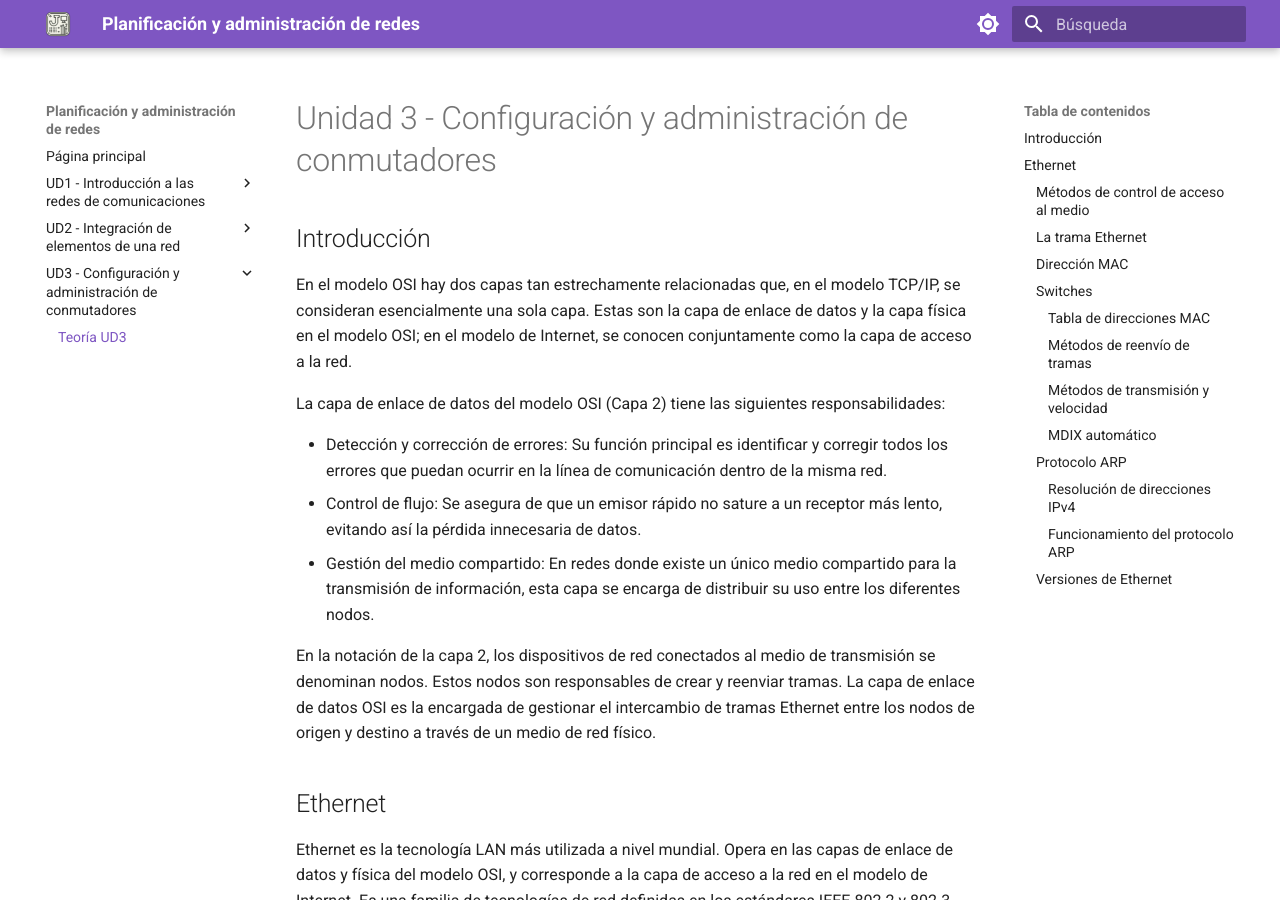
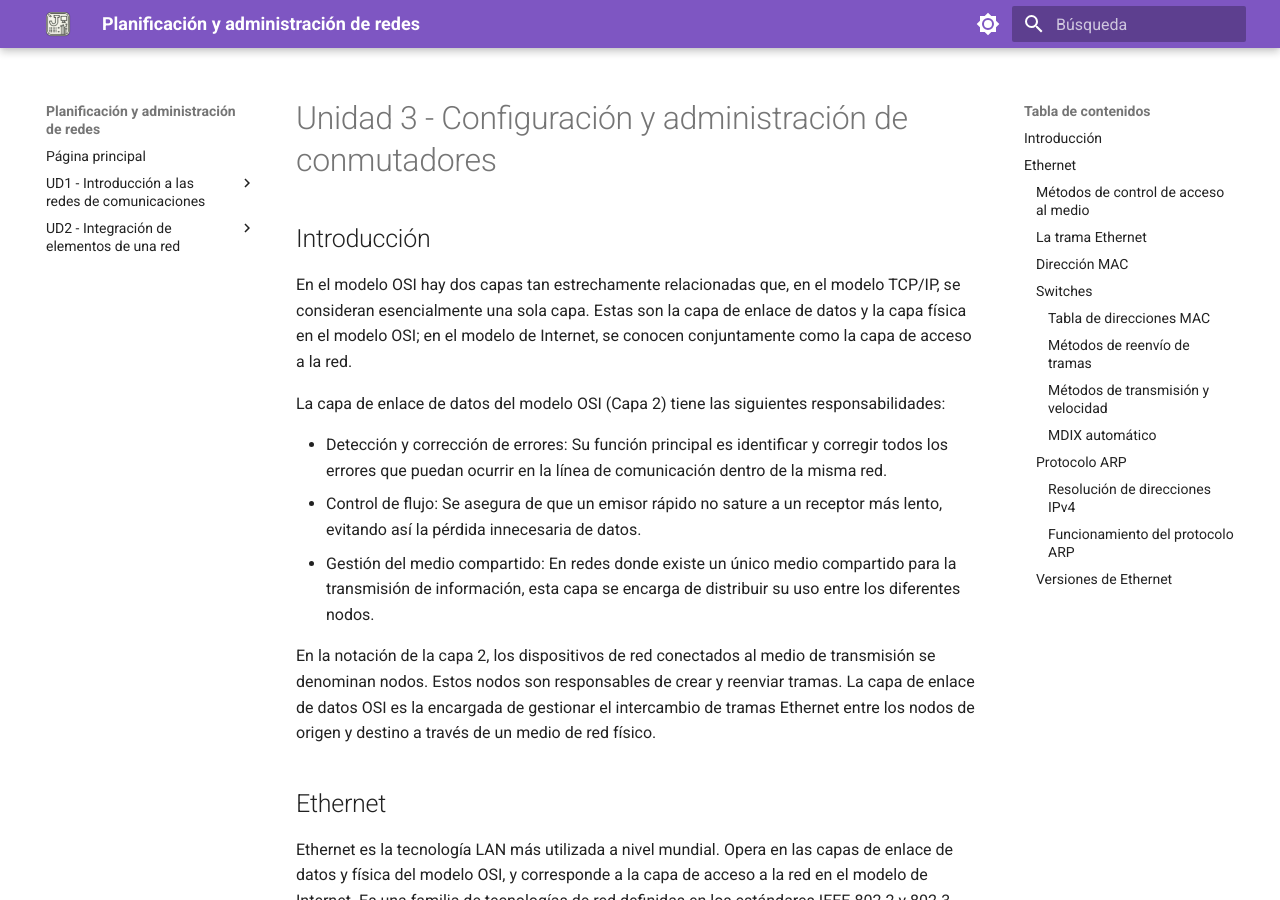
Before and after one commit to Joperpu/par2425, an MkDocs documentation site: the page built from docs/ud3.md, in a window 1280 px wide and 900 px high. Built offline with MkDocs 1.6.1 and Material for MkDocs 9.7.7, drawn with Linux system fonts in a browser that asks for light colours.

Commit message:
Fix Pr2.6

```diff
--- a/mkdocs.yml
+++ b/mkdocs.yml
@@ -37,8 +37,8 @@ nav:
     - Práctica 2.4: pr2.4.md
     - Práctica 2.5: pr2.5.md
     - Práctica 2.6: pr2.6.md
-  - UD3 - Configuración y administración de conmutadores:
-    - Teoría UD3: ud3.md
+  #- UD3 - Configuración y administración de conmutadores:
+    #- Teoría UD3: ud3.md
 
 copyright: "2024 José María Pérez Puentes - Licencia CC BY-NC-SA 4.0"
 
```
